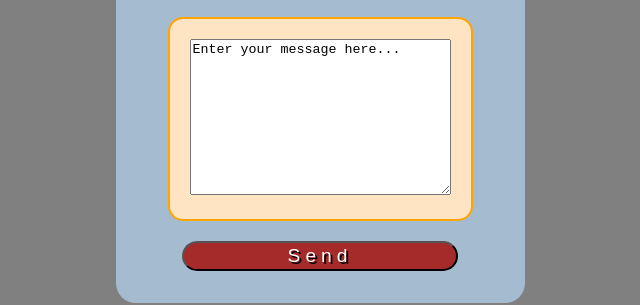
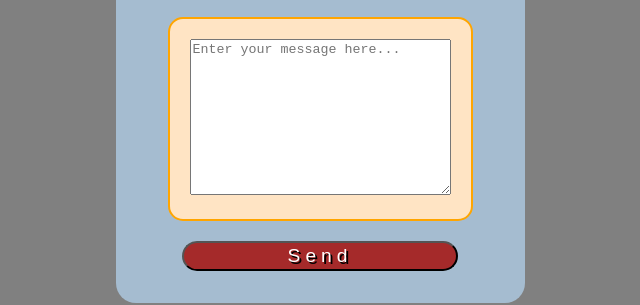
Before and after one commit to dheeraj0274/Contact-Form, a plain HTML site: page index.html in a window 1280 px wide. Shown: the part 359-664 px from the top of the page, 320-960 px from the left. Drawn offline with nearby package versions, Linux system fonts and the light colour scheme.

Commit message:
Update index.html

```diff
--- a/index.html
+++ b/index.html
@@ -42,7 +42,7 @@
                 <br>
             </div>
             <div class="textarea">
-                <textarea cols="30" rows="10" id="message">Enter your message here...</textarea>
+                <textarea cols="30" rows="10" id="message" placeholder="Enter your message here..."></textarea>
             </div>
             <div class="btn">
                 <button type="submit"  onclick="sendMail()" id="button">Send</button>
```
